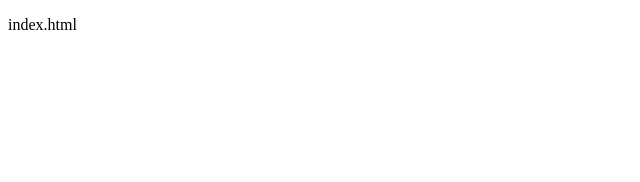
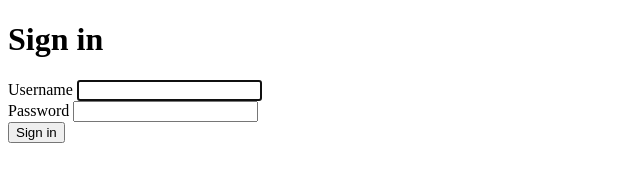
Before and after one commit to jinbekim/PlayGround, a website: page public/index.html in a window 1280 px wide. Shown: the whole page, without its empty margins (0-640 px from the left). Drawn offline with Linux system fonts and the light colour scheme.

Commit message:
Update: index.html, add login form

```diff
--- a/public/index.html
+++ b/public/index.html
@@ -7,6 +7,18 @@
   <title>Document</title>
 </head>
 <body>
-  <p>index.html</p>
+  <h1>Sign in</h1>
+  <form action="/login/password" method="post">
+      <section>
+          <label for="username">Username</label>
+          <input id="username" name="username" type="text" autocomplete="username" required autofocus>
+      </section>
+      <section>
+          <label for="current-password">Password</label>
+          <input id="current-password" name="password" type="password" autocomplete="current-password" required>
+      </section>
+      <button type="submit">Sign in</button>
+  </form>
+
 </body>
 </html>
```
Also changed, not shown: app.js (+19 -6 lines).
